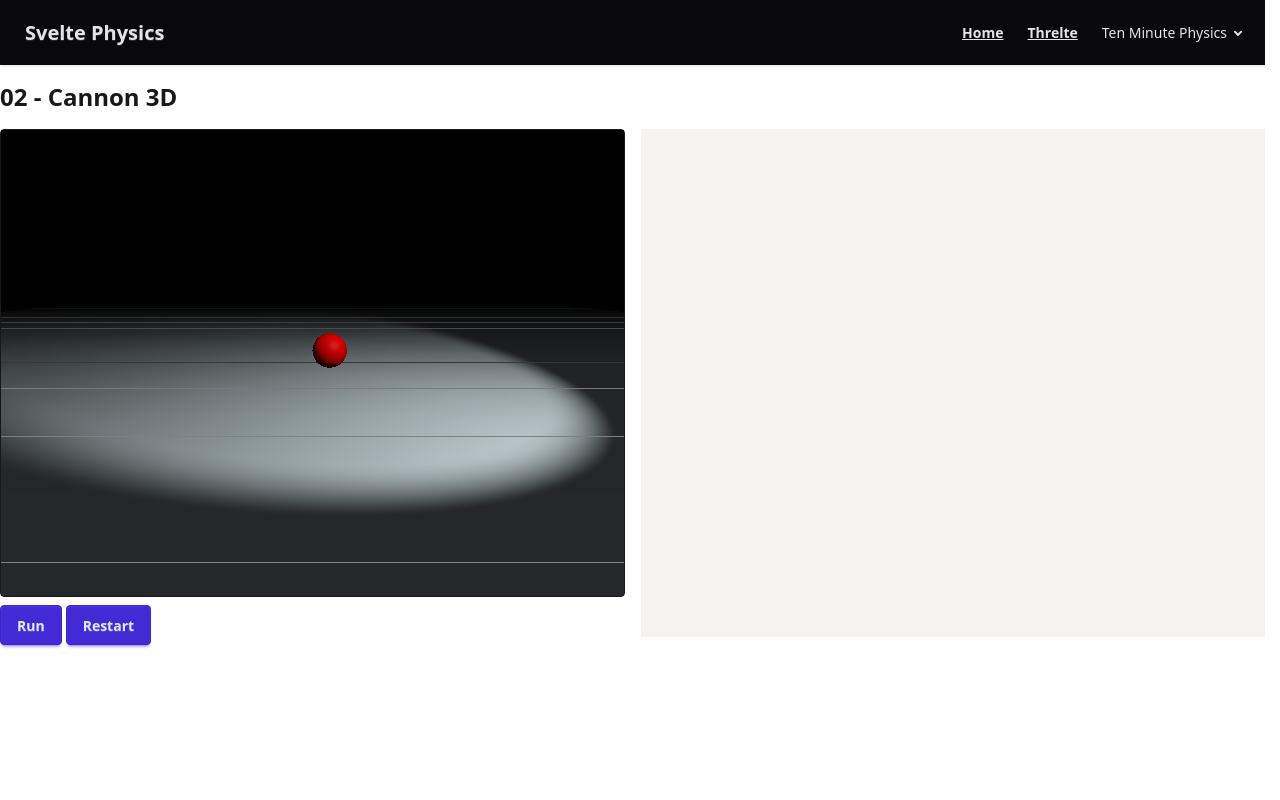
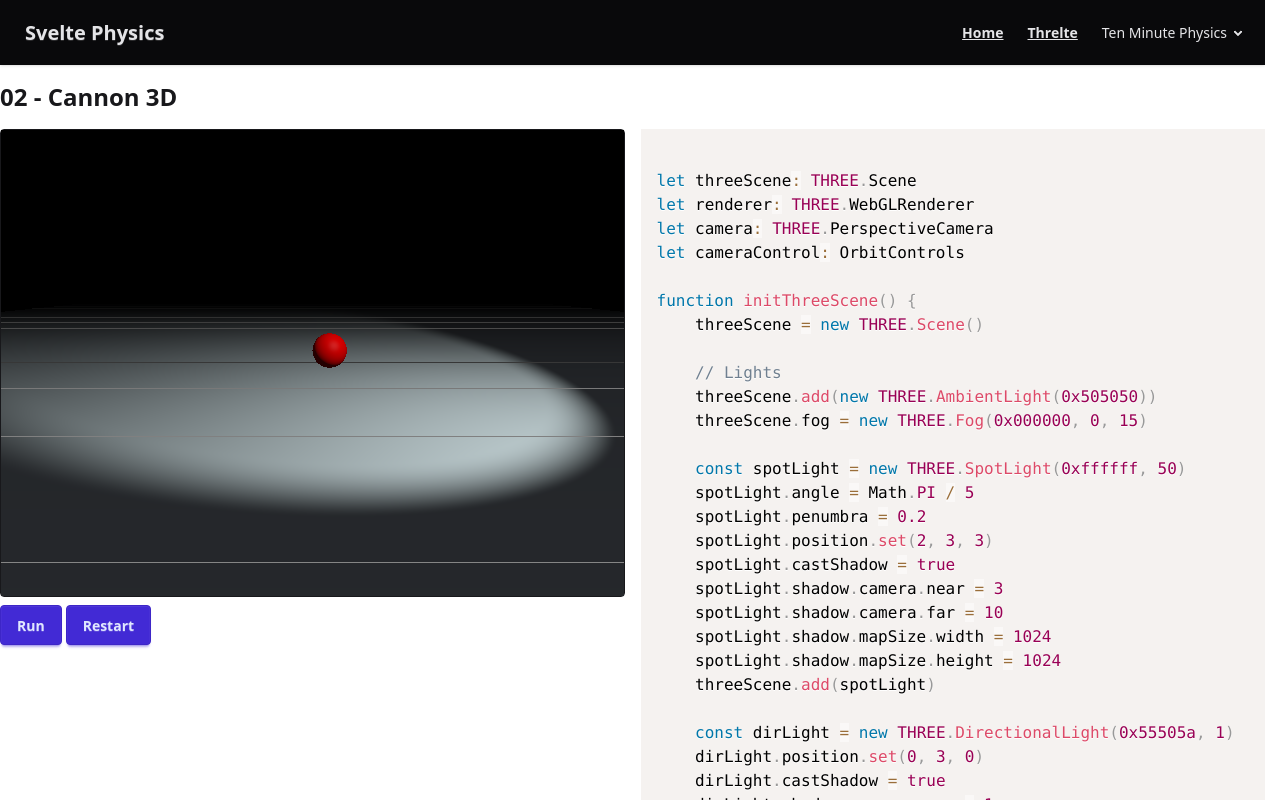
Before and after one commit to nguyenmanh1507/svelte-physics, a SvelteKit app: page /ten-min-physics/02-cannon-3D in a window 1280 px wide. Shown: the top 800 px of the page. Built offline with nearby package versions, Linux system fonts and the light colour scheme.

Commit message:
chore: add code to code highlight

```diff
--- a/src/routes/ten-min-physics/02-cannon-3D/+page.svelte
+++ b/src/routes/ten-min-physics/02-cannon-3D/+page.svelte
@@ -225,7 +225,120 @@
 
 	<CodeHighlight
 		code={`
+let threeScene: THREE.Scene
+let renderer: THREE.WebGLRenderer
+let camera: THREE.PerspectiveCamera
+let cameraControl: OrbitControls
 
+function initThreeScene() {
+	threeScene = new THREE.Scene()
+
+	// Lights
+	threeScene.add(new THREE.AmbientLight(0x505050))
+	threeScene.fog = new THREE.Fog(0x000000, 0, 15)
+
+	const spotLight = new THREE.SpotLight(0xffffff, 50)
+	spotLight.angle = Math.PI / 5
+	spotLight.penumbra = 0.2
+	spotLight.position.set(2, 3, 3)
+	spotLight.castShadow = true
+	spotLight.shadow.camera.near = 3
+	spotLight.shadow.camera.far = 10
+	spotLight.shadow.mapSize.width = 1024
+	spotLight.shadow.mapSize.height = 1024
+	threeScene.add(spotLight)
+
+	const dirLight = new THREE.DirectionalLight(0x55505a, 1)
+	dirLight.position.set(0, 3, 0)
+	dirLight.castShadow = true
+	dirLight.shadow.camera.near = 1
+	dirLight.shadow.camera.far = 10
+
+	dirLight.shadow.camera.right = 1
+	dirLight.shadow.camera.left = -1
+	dirLight.shadow.camera.top = 1
+	dirLight.shadow.camera.bottom = -1
+
+	dirLight.shadow.mapSize.width = 1024
+	dirLight.shadow.mapSize.height = 1024
+	threeScene.add(dirLight)
+
+	// Geometry
+	const ground = new THREE.Mesh(
+		new THREE.PlaneGeometry(20, 20, 1, 1),
+		new THREE.MeshPhongMaterial({ color: 0xa0adaf, shininess: 150 })
+	)
+
+	ground.rotation.x = -Math.PI / 2 // rotates X/Y to X/Z
+	ground.receiveShadow = true
+	threeScene.add(ground)
+
+	const helper = new THREE.GridHelper(20, 20)
+	helper.material.opacity = 1.0
+	helper.material.transparent = true
+	helper.position.set(0, 0.002, 0)
+	threeScene.add(helper)
+
+	// Renderer
+	renderer = new THREE.WebGLRenderer()
+	renderer.shadowMap.enabled = true
+	renderer.setPixelRatio(window.devicePixelRatio)
+	renderer.setSize(container.clientWidth, container.clientHeight)
+	window.addEventListener('resize', onWindowResize, false)
+	container.appendChild(renderer.domElement)
+
+	// Camera
+	camera = new THREE.PerspectiveCamera(
+		70,
+		container.clientWidth / container.clientHeight,
+		0.01,
+		100
+	)
+	camera.position.set(0, 1, 4)
+	camera.updateMatrixWorld()
+
+	threeScene.add(camera)
+
+	cameraControl = new OrbitControls(camera, renderer.domElement)
+	cameraControl.zoomSpeed = 2.0
+	cameraControl.panSpeed = 0.4
+}
+
+function onWindowResize() {
+	if (!containerRef) return
+
+	camera.aspect = containerRef.clientWidth / containerRef.clientHeight
+	camera.updateProjectionMatrix()
+	renderer.setSize(containerRef.clientWidth, containerRef.clientHeight)
+}
+
+function initPhysics() {
+	const radius = 0.2
+	const pos = new THREE.Vector3(radius, radius, radius)
+	const vel = new THREE.Vector3(2, 5, 3)
+
+	physicsScene().objects.push(new Ball(pos, radius, vel, threeScene))
+}
+
+function simulate() {
+	if (physicsScene().paused) return
+
+	physicsScene().objects.forEach((object) => {
+		object.simulate()
+	})
+}
+
+// Main update loop: called every frame via requestAnimationFrame
+function update() {
+	simulate()
+	renderer.render(threeScene, camera)
+	cameraControl.update()
+	requestAnimationFrame(update)
+}
+
+initThreeScene()
+initPhysics()
+update()
 	`}
 	/>
 </div>
```
